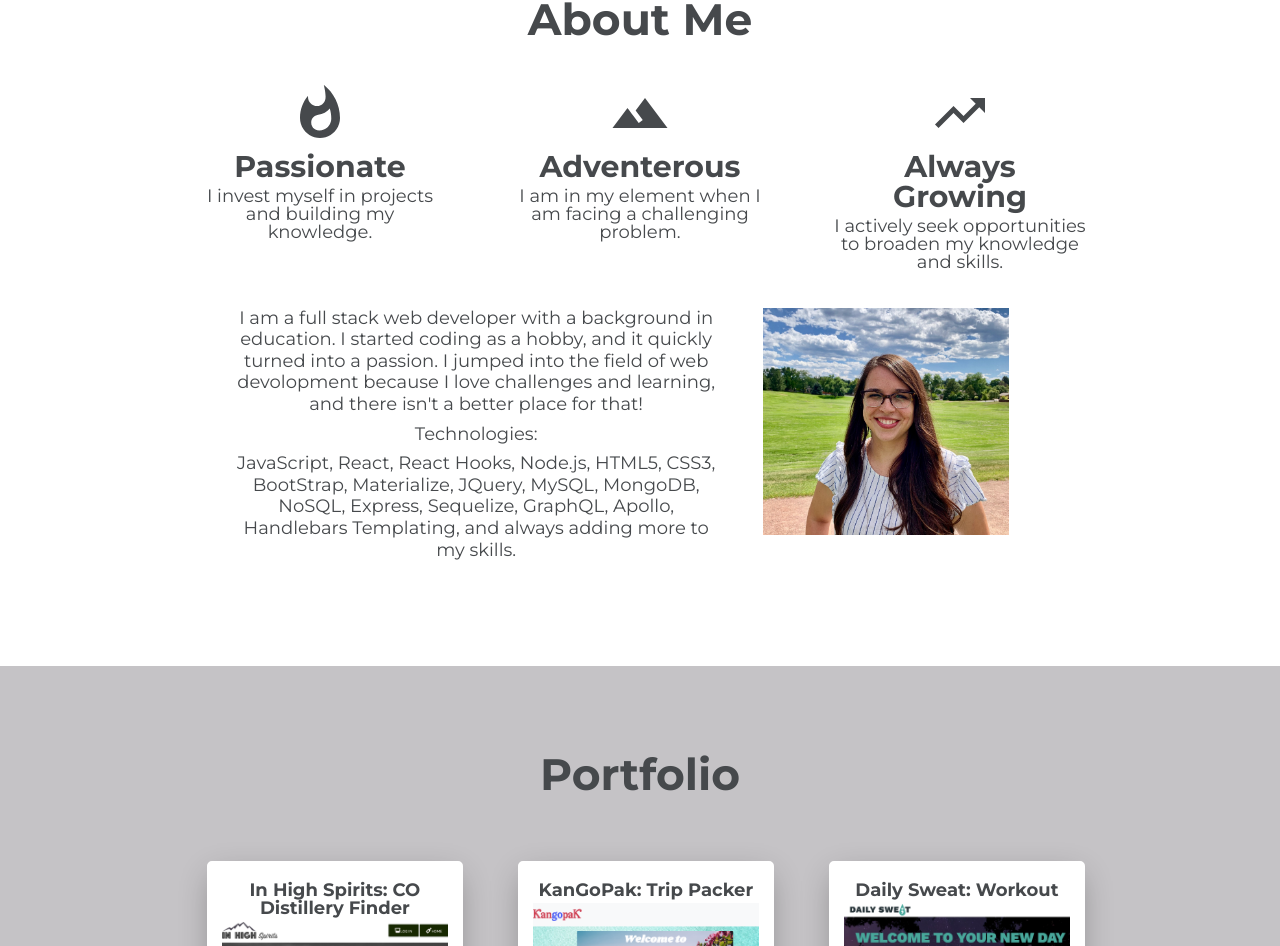
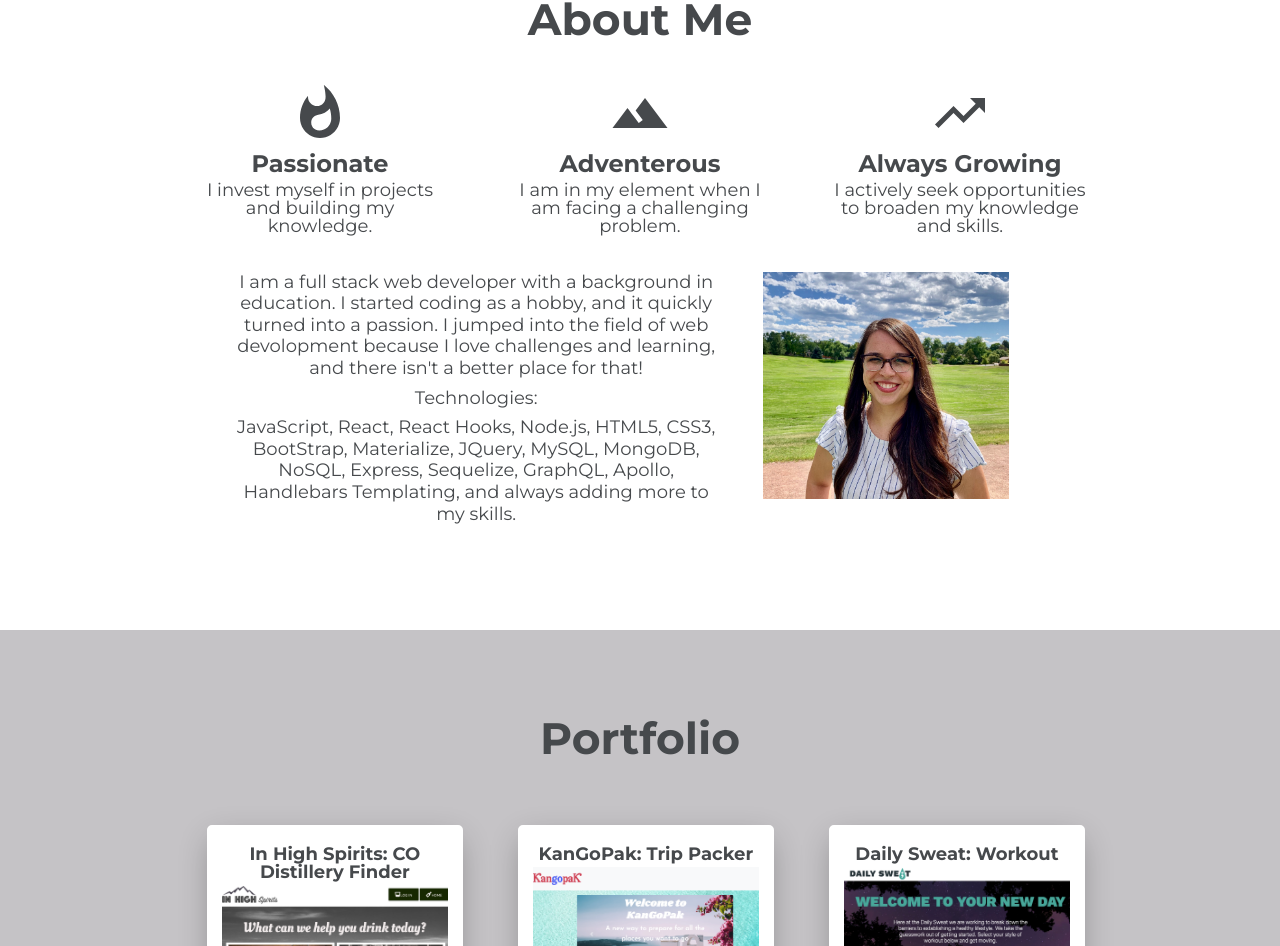
Before and after one commit to kelsimhoyle/react-portfolio, a React (Create React App) app: page / in a window 1280 px wide. Shown: the part 889-1835 px from the top of the page. Built offline with nearby package versions, Linux system fonts and the light colour scheme.

Commit message:
fixing styling

```diff
--- a/src/components/About/style.scss
+++ b/src/components/About/style.scss
@@ -8,12 +8,12 @@ li.describe {
    }
 
    h5 {
-      font-size: 30px;
+      font-size: 24px;
       @media only screen and (max-width: 768px) {
-         font-size: 18px;
+         font-size: 16px;
          }
       @media only screen and (max-width: 640px) {
-         font-size: 20px;
+         font-size: 18px;
       }
    }
 }
--- a/src/components/PortfolioItem/style.scss
+++ b/src/components/PortfolioItem/style.scss
@@ -4,6 +4,9 @@
     width: 25%;
     height: auto;
     margin: 3%;
+    p {
+        font-size: 16px;
+    }
     @media only screen and (max-width: 768px) {
         width: 40%;
         }
@@ -51,4 +54,7 @@
 
 .links {
     margin-bottom: 17%;
+    p {
+        line-height: 1.25
+    }
 }
--- a/src/portfolioData.js
+++ b/src/portfolioData.js
@@ -16,21 +16,21 @@ const portfolioData = [
     {
         name: "Daily Sweat: Workout",
         deployed: "http://www.kelsihoyle.me/daily-sweat/.",
-        githhub: "https://github.com/kelsimhoyle/daily-sweat",
+        github: "https://github.com/kelsimhoyle/daily-sweat",
         image: "images/portfolio-images/dailySweat.png",
         description: "Provides three different workout options for the user, based on their preferences. Technologies: JavaScript, JQuery, AJAX, and Materialize."
     },
     {
         name: "Friend Finder",
         deployed: "https://young-falls-67340.herokuapp.com/",
-        githhub: "https://github.com/kelsimhoyle/friend-finder",
+        github: "https://github.com/kelsimhoyle/friend-finder",
         image: "images/portfolio-images/friendFinder.png",
         description: "Take a survey and see who you will match with! Technologies: Node.js, MySQL database, and Bootstrap"
     },
     {
         name: "'Bamazon App'",
         deployed: "https://github.com/kelsimhoyle/mysqlhw",
-        githhub: "https://github.com/kelsimhoyle/mysqlhw",
+        github: "https://github.com/kelsimhoyle/mysqlhw",
         image: "images/portfolio-images/bamazon.jpg",
         description: "This Node command line app acts as an online storefront. With the use of MySQL and the Inquirer node module, the user is able to interact with the database that has all of the stock information."
     },
```
